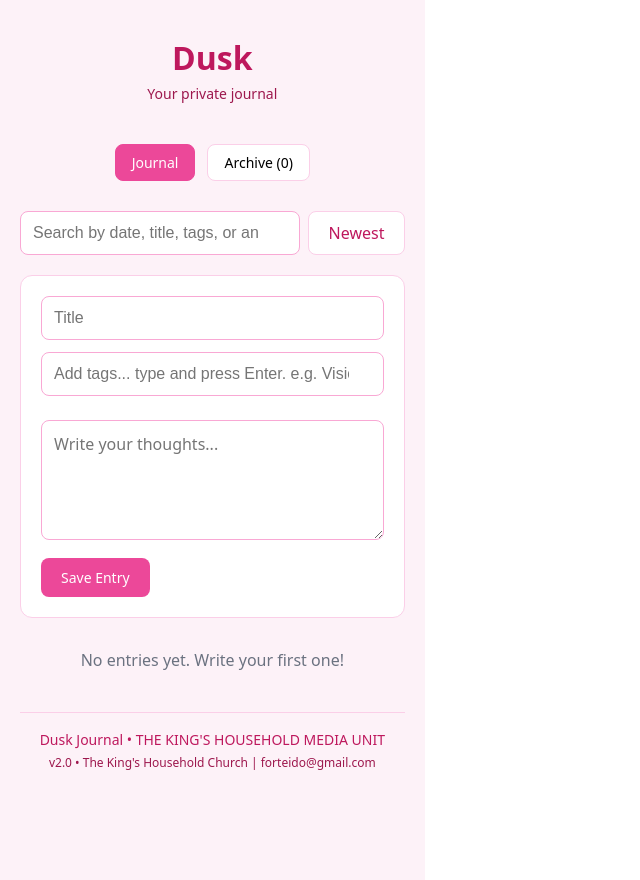
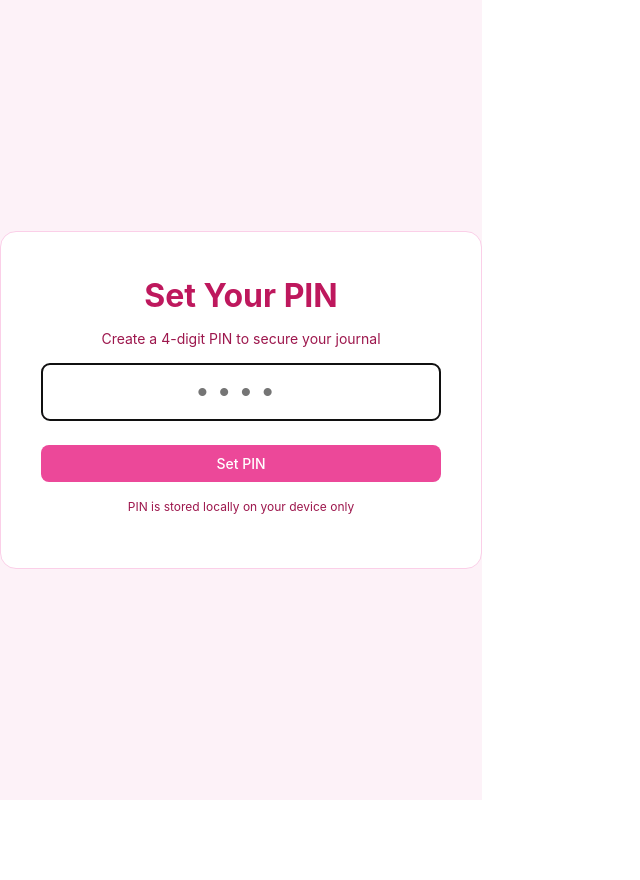
Before and after one commit to forteido-art/dusk-journal, a React (Vite) app: page / in a window 1280 px wide. Shown: the whole page, without its empty margins (0-640 px from the left). After the commit the page ends 800 px from the top, so only its background shows below. Built offline with nearby package versions, Linux system fonts and the light colour scheme.

Commit message:
App lock added

```diff
--- a/src/App.jsx
+++ b/src/App.jsx
@@ -160,7 +160,8 @@
     borderRadius: 16,
     border: '1px solid #fbcfe8',
     textAlign: 'center',
-    maxWidth: 400
+    maxWidth: 400,
+    width: '100%'
   }
 };
 
@@ -178,29 +179,33 @@
   const [sortOrder, setSortOrder] = useState('newest');
   const [customTags, setCustomTags] = useState(['Visions', 'Bible Study', 'Work', 'Family']);
 
-  // Security/Lock
+  // PIN Lock - enforced on every load
   const [isLocked, setIsLocked] = useState(true);
-  const [pin, setPin] = useState('');
-  const [storedPin, setStoredPin] = useState(localStorage.getItem('dusk-pin') || '');
+  const [pinInput, setPinInput] = useState('');
+  const storedPin = localStorage.getItem('dusk-pin');
 
   useEffect(() => {
+    // Load data only after unlock
+    if (!isLocked) {
       const saved = localStorage.getItem('dusk-entries');
       if (saved) setEntries(JSON.parse(saved));
 
       const savedTags = localStorage.getItem('dusk-tags');
       if (savedTags) setCustomTags(JSON.parse(savedTags));
-
-    // Check if PIN exists
-    if (!storedPin) setIsLocked(false);
-  }, [storedPin]);
+    }
+  }, [isLocked]);
 
   useEffect(() => {
+    if (!isLocked) {
       localStorage.setItem('dusk-entries', JSON.stringify(entries));
-  }, [entries]);
+    }
+  }, [entries, isLocked]);
 
   useEffect(() => {
+    if (!isLocked) {
       localStorage.setItem('dusk-tags', JSON.stringify(customTags));
-  }, [customTags]);
+    }
+  }, [customTags, isLocked]);
 
   // 7pm Daily Reminder
   useEffect(() => {
@@ -213,7 +218,7 @@
     const scheduleReminder = () => {
       const now = new Date();
       const reminderTime = new Date();
-      reminderTime.setHours(19, 0, 0, 0); // 7pm
+      reminderTime.setHours(19, 0, 0, 0); // 7pm WAT
 
       if (reminderTime < now) {
         reminderTime.setDate(reminderTime.getDate() + 1);
@@ -228,7 +233,7 @@
             icon: '/favicon.ico'
           });
         }
-        scheduleReminder(); // reschedule for next day
+        scheduleReminder();
       }, timeUntilReminder);
     };
 
@@ -237,7 +242,7 @@
 
   useEffect(() => {
     const autoSave = () => {
-      if (title.trim() || content.trim()) {
+      if (!isLocked && (title.trim() || content.trim())) {
         handleSave(true);
       }
     };
@@ -250,7 +255,7 @@
       window.removeEventListener('beforeunload', autoSave);
       window.removeEventListener('visibilitychange', handleVisibility);
     };
-  }, [title, content, editingId, entries, tags]);
+  }, [title, content, editingId, entries, tags, isLocked]);
 
   useEffect(() => {
     const handleOnline = () => setIsOnline(true);
@@ -264,24 +269,37 @@
   }, []);
 
   const handlePinSubmit = () => {
+    if (pinInput.length!== 4) {
+      alert('PIN must be 4 digits');
+      return;
+    }
+
     if (!storedPin) {
-      // First time setup
-      if (pin.length === 4) {
-        localStorage.setItem('dusk-pin', pin);
-        setStoredPin(pin);
+      // First time - set PIN
+      localStorage.setItem('dusk-pin', pinInput);
       setIsLocked(false);
-        setPin('');
-      }
+      setPinInput('');
     } else {
       // Unlock
-      if (pin === storedPin) {
+      if (pinInput === storedPin) {
         setIsLocked(false);
-        setPin('');
+        setPinInput('');
       } else {
-        alert('Wrong PIN');
-        setPin('');
+        alert('Wrong PIN. Try again.');
+        setPinInput('');
       }
     }
+  };
+
+  const handleLock = () => {
+    setIsLocked(true);
+    setEntries([]);
+    setTitle('');
+    setContent('');
+    setTags([]);
+    setEditingId(null);
+    setView('journal');
+    setSelectedEntry(null);
   };
 
   const addTag = (tag) => {
@@ -382,7 +400,6 @@
       });
     }
 
-    // Sort
     filtered.sort((a, b) => {
       const dateA = new Date(a.created);
       const dateB = new Date(b.created);
@@ -395,25 +412,31 @@
   const journalEntries = filterEntries(entries.filter(e =>!e.archived));
   const archivedEntries = filterEntries(entries.filter(e => e.archived));
 
-  // Lock Screen
+  // PIN Lock Screen - shows before anything else
   if (isLocked) {
     return (
       <div style={styles.lockScreen}>
         <div style={styles.lockBox}>
-          <h2 style={styles.title}>{storedPin? 'Enter PIN' : 'Set 4-Digit PIN'}</h2>
-          <p style={styles.subtitle}>Secure your journal</p>
+          <h2 style={styles.title}>{storedPin? 'Dusk Locked' : 'Set Your PIN'}</h2>
+          <p style={styles.subtitle}>
+            {storedPin? 'Enter 4-digit PIN to unlock' : 'Create a 4-digit PIN to secure your journal'}
+          </p>
           <input
-            style={{...styles.input, textAlign: 'center', fontSize: 24, letterSpacing: 8}}
+            style={{...styles.input, textAlign: 'center', fontSize: 28, letterSpacing: 12, fontWeight: 600 }}
             type="password"
             maxLength={4}
             placeholder="••••"
-            value={pin}
-            onChange={e => setPin(e.target.value.replace(/\D/g, ''))}
+            value={pinInput}
+            onChange={e => setPinInput(e.target.value.replace(/\D/g, ''))}
             onKeyDown={e => e.key === 'Enter' && handlePinSubmit()}
+            autoFocus
           />
-          <button style={styles.button} onClick={handlePinSubmit}>
+          <button style={{...styles.button, width: '100%' }} onClick={handlePinSubmit}>
             {storedPin? 'Unlock' : 'Set PIN'}
           </button>
+          <p style={{ fontSize: 12, color: '#9d174d', marginTop: 16 }}>
+            PIN is stored locally on your device only
+          </p>
         </div>
       </div>
     );
@@ -423,6 +446,10 @@
     return (
       <div style={styles.container}>
         <div style={styles.wrapper}>
+          <div style={{ display: 'flex', justifyContent: 'flex-end', marginBottom: 20 }}>
+            <button style={styles.buttonSecondary} onClick={handleLock}>Lock App</button>
+          </div>
+
           <div style={styles.entry}>
             <h3 style={styles.entryTitle}>{selectedEntry.title}</h3>
             {selectedEntry.tags?.length > 0 && (
@@ -448,7 +475,7 @@
               Dusk Journal • THE KING'S HOUSEHOLD MEDIA UNIT
             </p>
             <p style={{ fontSize: 12, color: '#9d174d', marginTop: 4 }}>
-              v2.0 • Updates posted here
+              v2.1 • Updates posted here
             </p>
           </div>
         </div>
@@ -459,6 +486,10 @@
   return (
     <div style={styles.container}>
       <div style={styles.wrapper}>
+        <div style={{ display: 'flex', justifyContent: 'flex-end', marginBottom: 20 }}>
+          <button style={styles.buttonSecondary} onClick={handleLock}>Lock App</button>
+        </div>
+
         {!isOnline && (
           <div style={styles.offlineBanner}>
             No network. Please turn on your data
@@ -488,7 +519,7 @@
         <div style={{ marginBottom: 20, display: 'flex', gap: 8 }}>
           <div style={{ flex: 1, position: 'relative' }}>
             <input
-              style={{...styles.input, marginBottom: 0, paddingRight: 40}}
+              style={{...styles.input, marginBottom: 0, paddingRight: 40 }}
               placeholder="Search by date, title, tags, or any word..."
               value={searchQuery}
               onChange={e => setSearchQuery(e.target.value)}
@@ -516,7 +547,7 @@
             )}
           </div>
           <button
-            style={{...styles.buttonSecondary, marginTop: 0}}
+            style={{...styles.buttonSecondary, marginTop: 0 }}
             onClick={() => setSortOrder(sortOrder === 'newest'? 'oldest' : 'newest')}
           >
             {sortOrder === 'newest'? 'Newest' : 'Oldest'}
@@ -539,7 +570,6 @@
                 onChange={e => setTitle(e.target.value)}
               />
 
-              {/* Tags Input */}
               <div style={{ marginBottom: 12 }}>
                 <input
                   style={styles.input}
@@ -660,7 +690,7 @@
             Dusk Journal • THE KING'S HOUSEHOLD MEDIA UNIT
           </p>
           <p style={{ fontSize: 12, color: '#9d174d', marginTop: 4 }}>
-            v2.0 • The King's Household Church | forteido@gmail.com
+            v2.1 • The King's Household Church | forteido@gmail.com
           </p>
         </div>
       </div>
```
Lines whose indentation alone changed are shown as unchanged.
